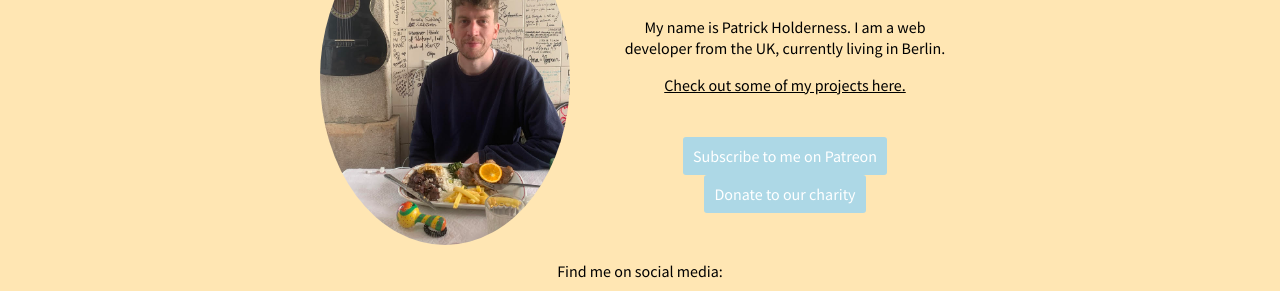
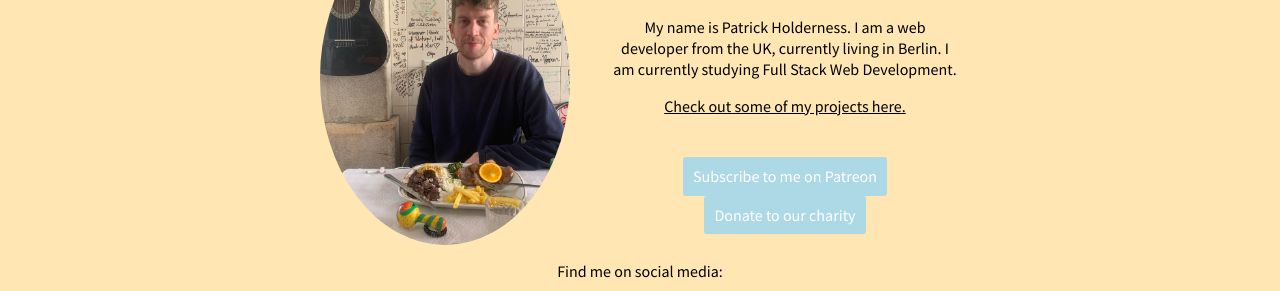
Before and after one commit to PatrickHolderness/Portfolio-Site, a plain HTML site: page index.html in a window 1280 px wide. Shown: the part 281-572 px from the top of the page. Drawn offline with Linux system fonts and the light colour scheme.

Commit message:
added more information to introduction paragraph.

```diff
--- a/index.html
+++ b/index.html
@@ -39,7 +39,7 @@
             <img src="img/portrait.jpg" class="profile__portrait" alt="">
             <h1>Welcome to my Website</h1>
             <p
-            >My name is Patrick Holderness. I am a <span>web</span> developer from the UK, currently living in Berlin.
+            >My name is Patrick Holderness. I am a <span>web</span> developer from the UK, currently living in Berlin. I am currently studying Full Stack Web Development.
            </p>
             <a href="work.html">Check out some of my projects here.</a>
         </div><br>
```
